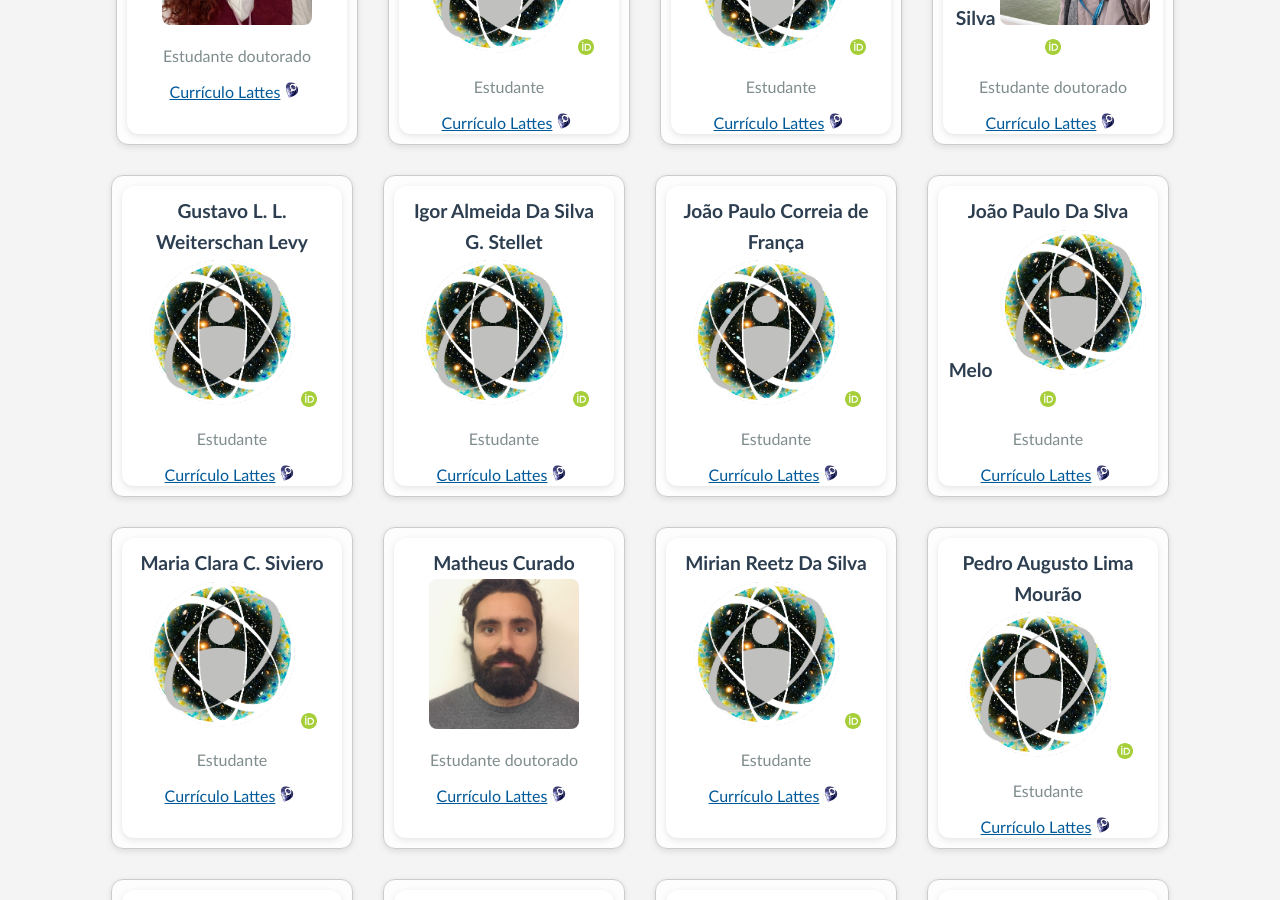
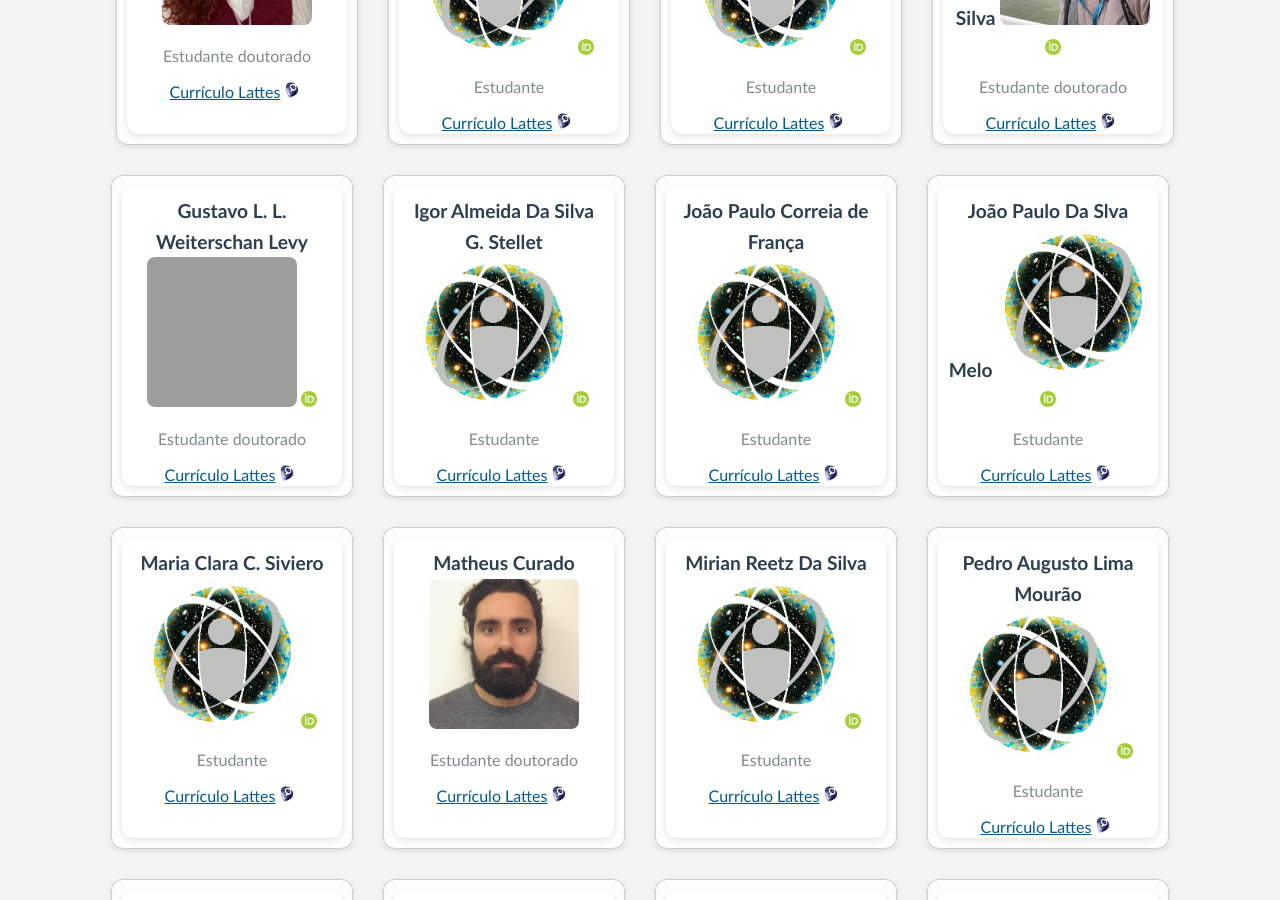
Before and after one commit to cbpf-cosmo/cbpf-cosmo.github.io, a Jekyll site: the page membros.html, which Jekyll copies as it is, in a window 1280 px wide and 900 px high, scrolled down 2460 px. Built offline with Jekyll 4.4.1, drawn with Linux system fonts in a browser that asks for light colours; grey boxes are pictures that could not be loaded.

Commit message:
adding student

```diff
--- a/membros.html
+++ b/membros.html
@@ -608,13 +608,13 @@
       <div class="member-front">
         <div class="member-name">
           Gustavo L. L. Weiterschan Levy
-          <img src="images/thumbs/cbpf.png" alt="foto" class="clickable-photo"
+          <img src="images/thumbs/gustavo_levy.png" alt="foto" class="clickable-photo"
                style="width:150px; height:150px; object-fit:cover;">
-           <a href="https://orcid.org/" target="_blank">
+           <a href=https://orcid.org/0000-0003-3899-7697" target="_blank">
             <img src="images/ORCID-iD_icon_vector.svg" alt="iD ORCID"/>
             </a>
           </div>
-        <div class="member-role">Estudante </div>
+        <div class="member-role">Estudante doutorado </div>
         <div class="member-lattes">
           <a href="http://lattes.cnpq.br/" target="_blank">
             Currículo Lattes<img src="images/lattes-logo-2.png" alt="iD Lattes"/>
@@ -622,7 +622,7 @@
         </div>
       </div>
       <div class="member-back">
-        <p>Texto sobre palavras-chaves</p>
+        <p>Funções de correlação no modelo de Curci-Ferrari. Supervisor: Philipe de Fabritiis</p>
         <button class="btn-back">Voltar</button>
       </div>
     </div>
```
Also changed, not shown: 1 other file.
